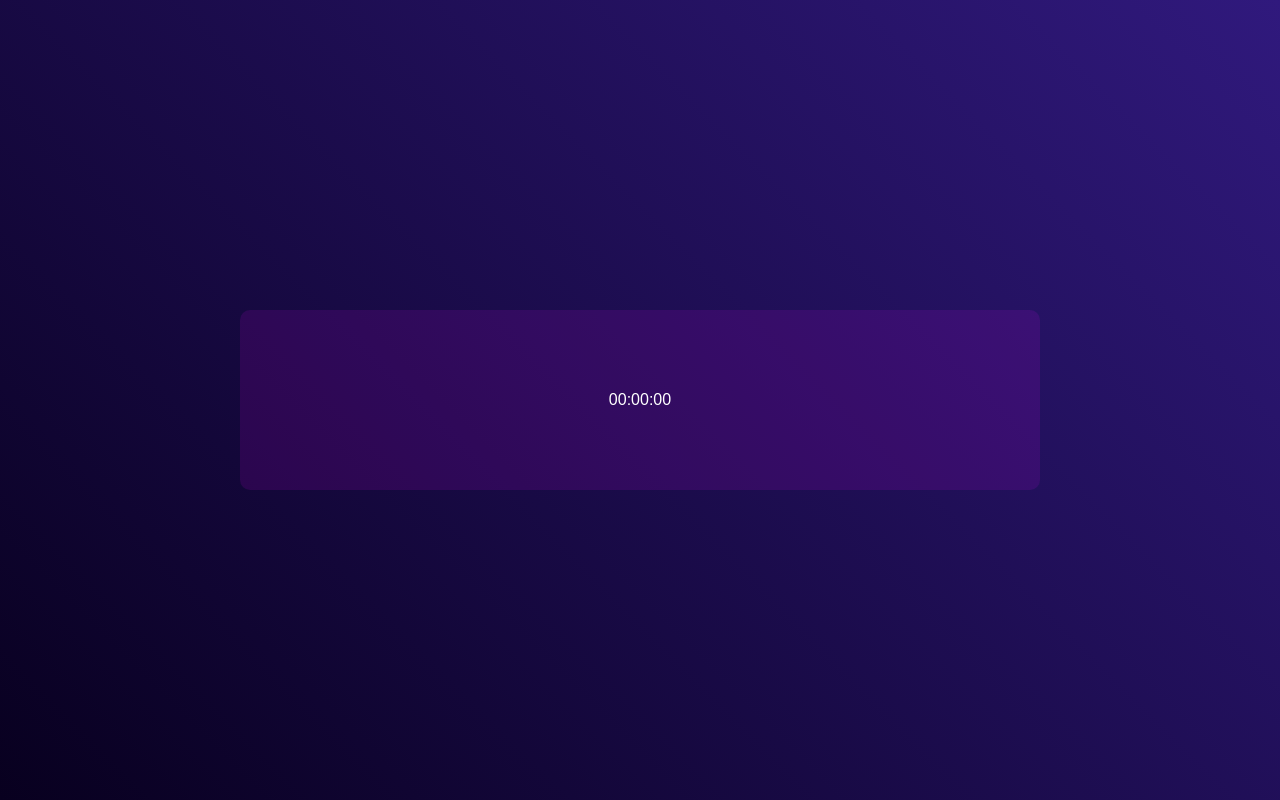
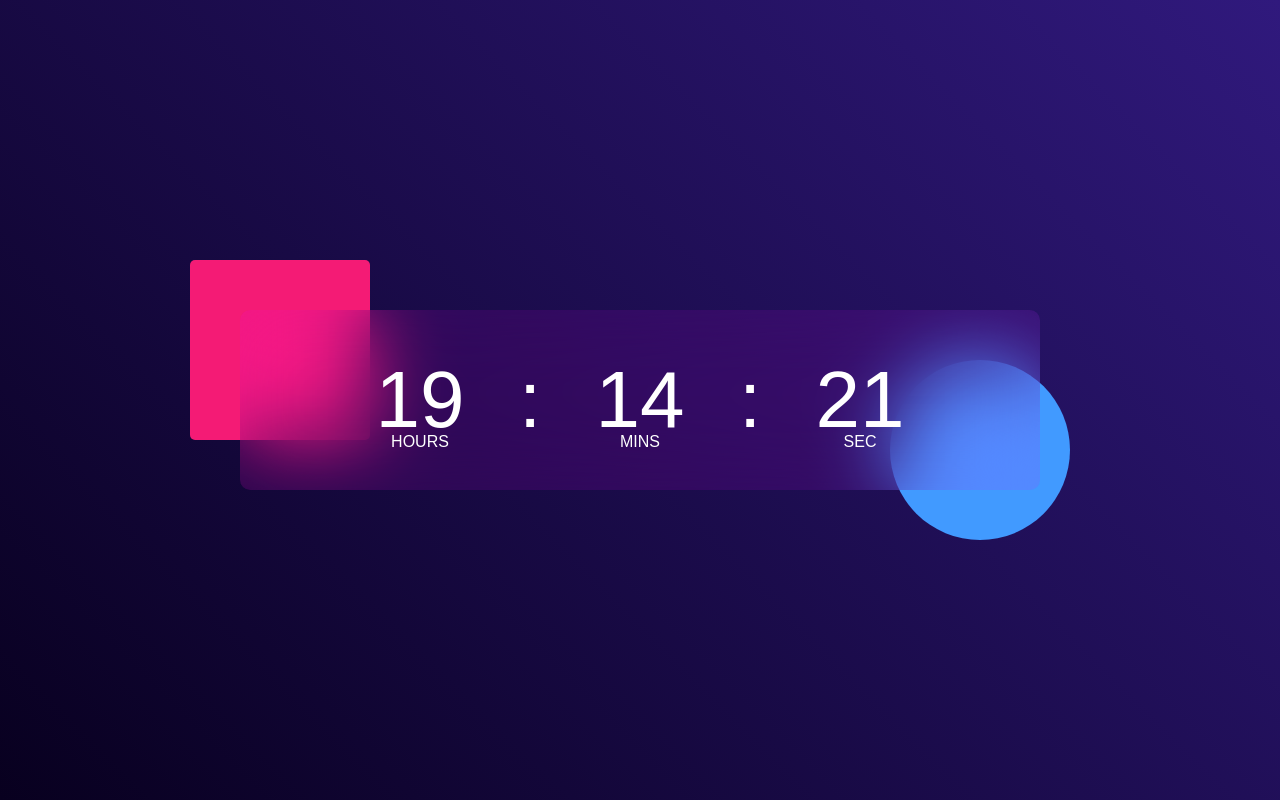
Before and after one commit to Bubbles-Kodes/path2tech_DOM_Assigment, a plain HTML site: page index.html in a window 1280 px wide. Drawn offline with Linux system fonts and the light colour scheme.

Commit message:
javascript

```diff
--- a/index.html
+++ b/index.html
@@ -10,10 +10,28 @@
   <div class="hero">
     <div class="container">
         <div class="clock">
-            00:00:00
+            <span id="hrs">00</span>
+            <span>:</span>
+            <span id="min">00</span>
+            <span>:</span>
+            <span id="sec">00</span>
+
         </div>
     </div>
   </div>
+<script>
+let hrs = document.getElementById("hrs")
+let min = document.getElementById("min")
+let sec = document.getElementById("sec")
 
+setInterval(()=>{
+  let currentTime = new Date();
+
+  hrs.innerHTML = (currentTime.getHours()<10?"0":"") + currentTime.getHours();
+  min.innerHTML = (currentTime.getMinutes()<10?"0":"") + currentTime.getMinutes();
+  sec.innerHTML = (currentTime.getSeconds()<10?"0":"") + currentTime.getSeconds();
+},1000)
+
+</script>
 </body>
 </html>
--- a/style.css
+++ b/style.css
@@ -28,4 +28,50 @@
     display: flex;
     align-items: center;
     justify-content: center;
+    backdrop-filter: blur(40px);
 }
+.container::before{
+    content: '';
+    width: 180px;
+    height: 180px;
+    background: #f41b75;
+    border-radius: 5px;
+    position: absolute;
+    left: -50px;
+    top: -50px;
+    z-index: -1;
+}
+.container::after{
+    content: '';
+    width: 180px;
+    height: 180px;
+    background: #419aff;
+    border-radius: 50%;
+    position: absolute;
+    right: -30px;
+    bottom: -50px;
+    z-index: -1;
+}
+.clock span{
+    font-size: 80px;
+    width: 110px;
+    display: inline-block;
+    text-align: center;
+    position: relative;
+}
+.clock span::after{
+    font-size: 16px;
+    position: absolute;
+    bottom: -5px;
+    left: 50%;
+    transform: translateX(-50%);
+}
+#hrs::after{
+    content: 'HOURS';
+}
+#min::after{
+    content: 'MINS';
+}
+#sec::after{
+    content: 'SEC';
+}
```
